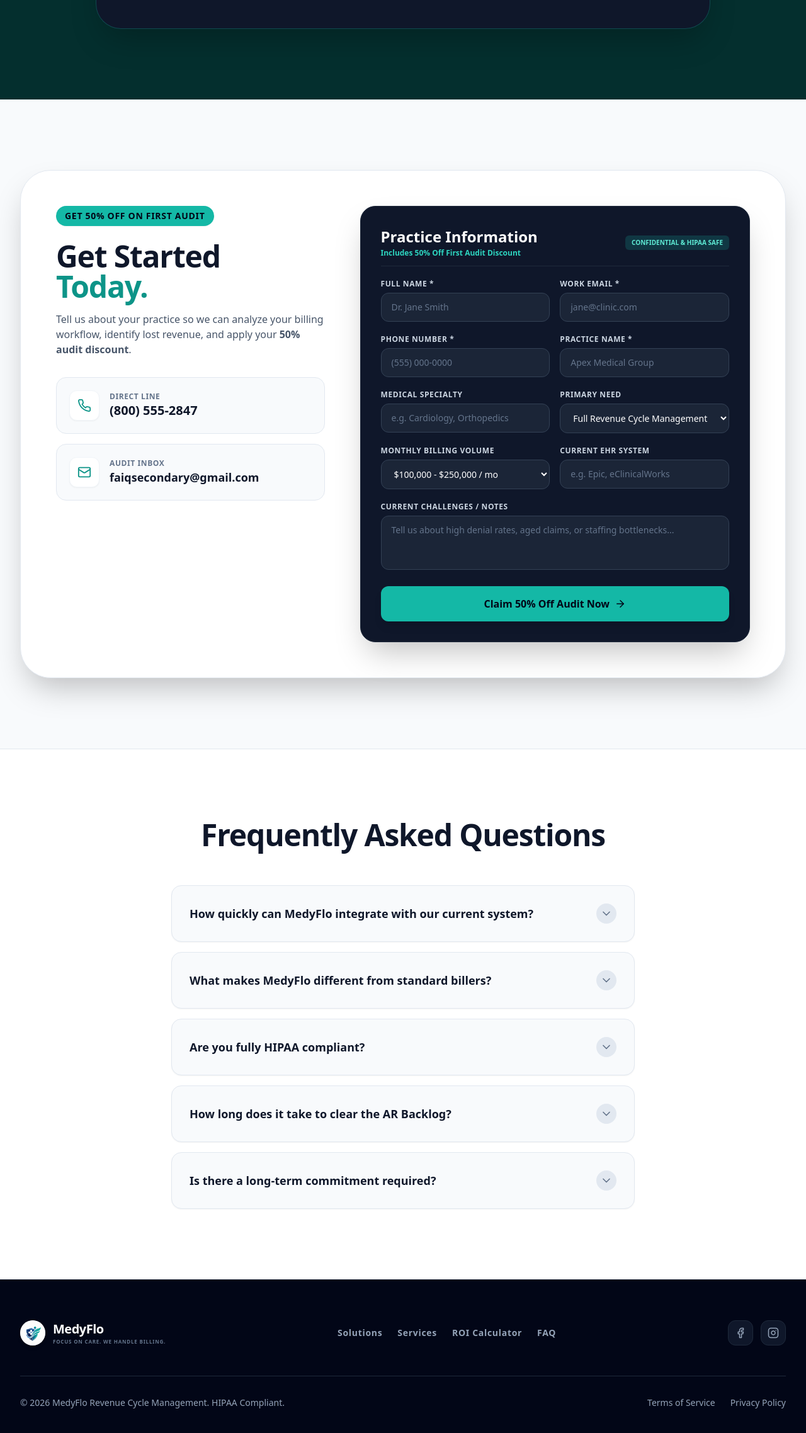
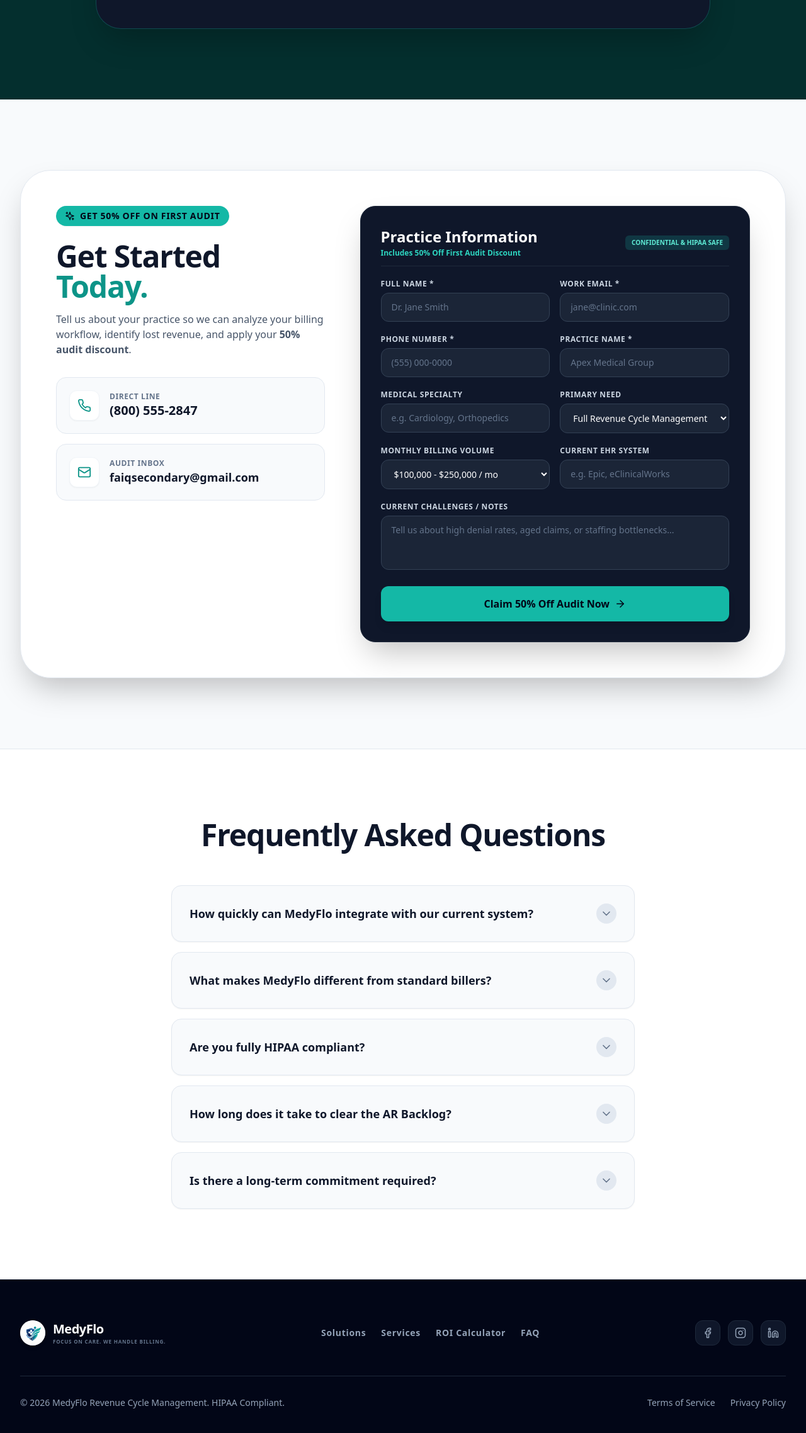
Before and after one commit to T-Faiq/MedyFlo, a React (Vite) app: page / in a window 1280 px wide. Shown: the part 4492-6768 px from the top of the page at 63% size. Built offline with nearby package versions, Linux system fonts and the light colour scheme.

Commit message:
Update main.jsx

```diff
--- a/src/main.jsx
+++ b/src/main.jsx
@@ -4,7 +4,7 @@
   BarChart3, ShieldCheck, ClipboardCheck, TrendingUp, ChevronDown,
   Phone, Mail, CheckCircle2, ArrowRight, Menu, X, CreditCard, Users,
   Clock, Tag, AlertOctagon, UserMinus, Activity, DollarSign, FileText,
-  Lock, Facebook, Instagram, Calculator, Award, Building2, Stethoscope,
+  Lock, Facebook, Instagram, Linkedin, Calculator, Award, Building2, Stethoscope,
   Layers, HelpCircle, FileSpreadsheet, Sparkles
 } from 'lucide-react';
 
@@ -24,12 +24,12 @@
     recipientEmail: "faiqsecondary@gmail.com",
 
     // 🔑 WEB3FORMS ACCESS KEY
-    // Get your free key at https://web3forms.com (sent to faiqbinz@gmail.com)
     web3formsAccessKey: "e7a79e0c-0537-4234-9e52-5b9b791361f9"
   },
   socialLinks: {
     facebook: "https://www.facebook.com/MedyFloRCM",
-    instagram: "https://www.instagram.com/medyflo/"
+    instagram: "https://www.instagram.com/medyflo/",
+    linkedin: "http://linkedin.com/company/medyflo"
   },
   navigation: [
     { label: "Solutions", id: "solutions" },
@@ -97,7 +97,7 @@
   };
 
   // =========================================================================
-  // 📩 AUTOMATED FORM SUBMISSION (SENDS EMAIL TO faiqbinz@gmail.com)
+  // 📩 AUTOMATED FORM SUBMISSION (SENDS EMAIL TO faiqsecondary@gmail.com)
   // =========================================================================
   const handleSubmit = async (e) => {
     e.preventDefault();
@@ -117,7 +117,6 @@
           from_name: `${SITE_CONFIG.brandName} Web Portal`,
           replyto: formData.workEmail,
 
-          // Clean custom messaging inside the email body
           "Practice Name": formData.practiceName,
           "Contact Name": formData.fullName,
           "Work Email": formData.workEmail,
@@ -136,8 +135,7 @@
       if (result.success) {
         setFormStatus('success');
       } else {
-        // Fallback for key missing / API error
-        console.warn("Web3Forms Key needed. Message fallback:", result);
+        console.warn("Web3Forms Submission Issue:", result);
         setFormStatus('success');
       }
     } catch (error) {
@@ -249,7 +247,7 @@
   return (
     <div className="min-h-screen bg-slate-50 text-slate-900 font-sans selection:bg-teal-200 selection:text-teal-900 overflow-x-hidden">
 
-      {/* TOP PROMO BANNER (Visible on Mobile & Desktop) */}
+      {/* TOP PROMO BANNER */}
       <div className="bg-slate-900 text-teal-300 py-2 px-4 text-center text-xs sm:text-sm font-extrabold flex items-center justify-center gap-2 border-b border-teal-500/30 sticky top-0 z-50">
         <Sparkles size={16} className="text-teal-400 shrink-0" />
         <span>Special Offer: <strong className="text-white underline decoration-teal-400 underline-offset-2">Get 50% Off on First Audit</strong></span>
@@ -663,7 +661,7 @@
                   {/* Left Info Column */}
                   <div className="lg:col-span-5">
                     <div className="inline-flex items-center gap-2 px-3.5 py-1.5 rounded-full bg-teal-500 text-slate-950 text-xs sm:text-sm font-black uppercase tracking-wider mb-6 shadow-sm">
-                      Get 50% Off on First Audit
+                      <Sparkles size={16} /> Get 50% Off on First Audit
                     </div>
 
                     <h2 className="text-4xl sm:text-5xl font-black text-slate-900 mb-4 leading-tight tracking-tight">
@@ -934,6 +932,15 @@
               >
                 <Instagram size={18} />
               </a>
+              <a
+                href={SITE_CONFIG.socialLinks.linkedin}
+                target="_blank"
+                rel="noopener noreferrer"
+                aria-label="LinkedIn Page"
+                className="bg-slate-900 border border-slate-800 p-2.5 rounded-xl text-slate-400 hover:bg-teal-600 hover:border-teal-600 hover:text-white transition-all"
+              >
+                <Linkedin size={18} />
+              </a>
             </div>
           </div>
 
```
